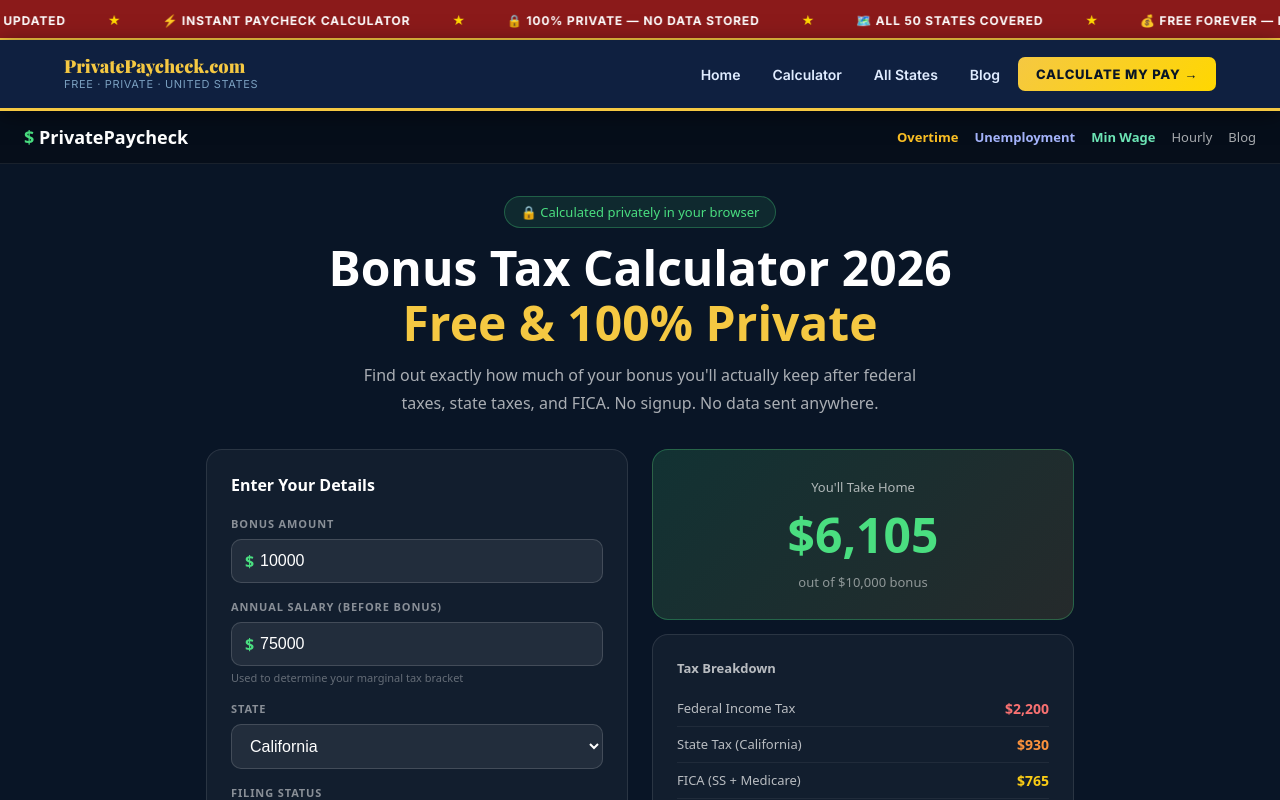
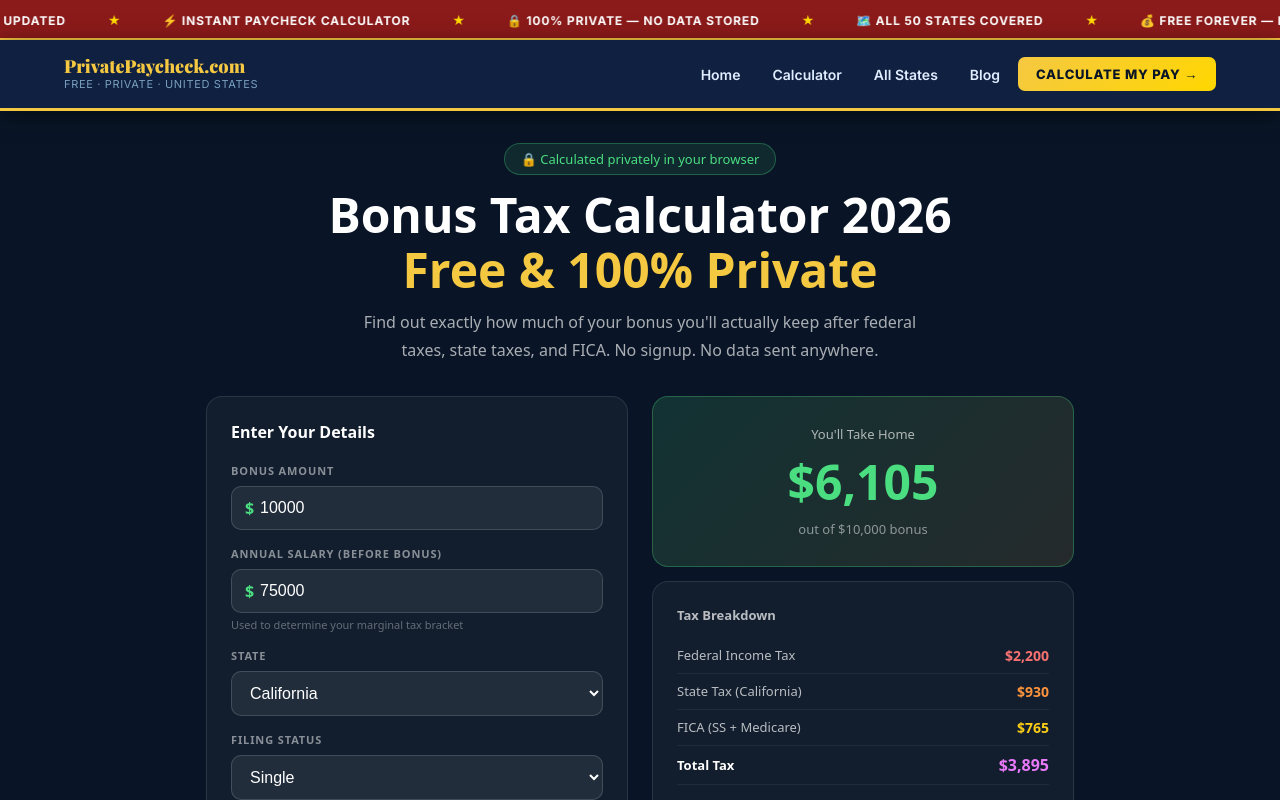
Before and after one commit to devqrcraft-ui/privatepaycheck, a Next.js app: page /bonus-tax-calculator in a window 1280 px wide. Shown: the top 800 px of the page. Built offline with nearby package versions, Linux system fonts and the light colour scheme.

Commit message:
fix: remove inline nav from raise/signing-bonus/bonus-tax pages

```diff
--- a/src/app/bonus-tax-calculator/page.tsx
+++ b/src/app/bonus-tax-calculator/page.tsx
@@ -84,18 +84,6 @@ export default function BonusTaxCalculator() {
         "offers":{"@type":"Offer","price":"0","priceCurrency":"USD"},
       })}} />
 
-      <nav style={NAV_STYLE}>
-        <Link href="/" style={{ fontWeight: 800, fontSize: '18px', color: 'white', textDecoration: 'none' }}>
-          <span style={{ color: '#4ade80' }}>$</span> PrivatePaycheck
-        </Link>
-        <div style={{ display: 'flex', gap: '16px', fontSize: '13px', flexWrap: 'wrap' as const }}>
-          <Link href="/overtime-calculator" style={{ color: '#fbbf24', textDecoration: 'none', fontWeight: 600 }}>Overtime</Link>
-          <Link href="/unemployment-calculator" style={{ color: '#a5b4fc', textDecoration: 'none', fontWeight: 600 }}>Unemployment</Link>
-          <Link href="/minimum-wage" style={{ color: '#6ee7b7', textDecoration: 'none', fontWeight: 600 }}>Min Wage</Link>
-          <Link href="/hourly-paycheck-calculator" style={{ color: 'rgba(255,255,255,0.65)', textDecoration: 'none' }}>Hourly</Link>
-          <Link href="/blog" style={{ color: 'rgba(255,255,255,0.65)', textDecoration: 'none' }}>Blog</Link>
-        </div>
-      </nav>
 
       <div style={{ maxWidth: '900px', margin: '0 auto', padding: '32px 16px' }}>
 
```
Also changed, not shown: src/app/raise-calculator/page.tsx (+0 -12 lines), src/app/signing-bonus-tax-calculator/page.tsx (+0 -12 lines).
